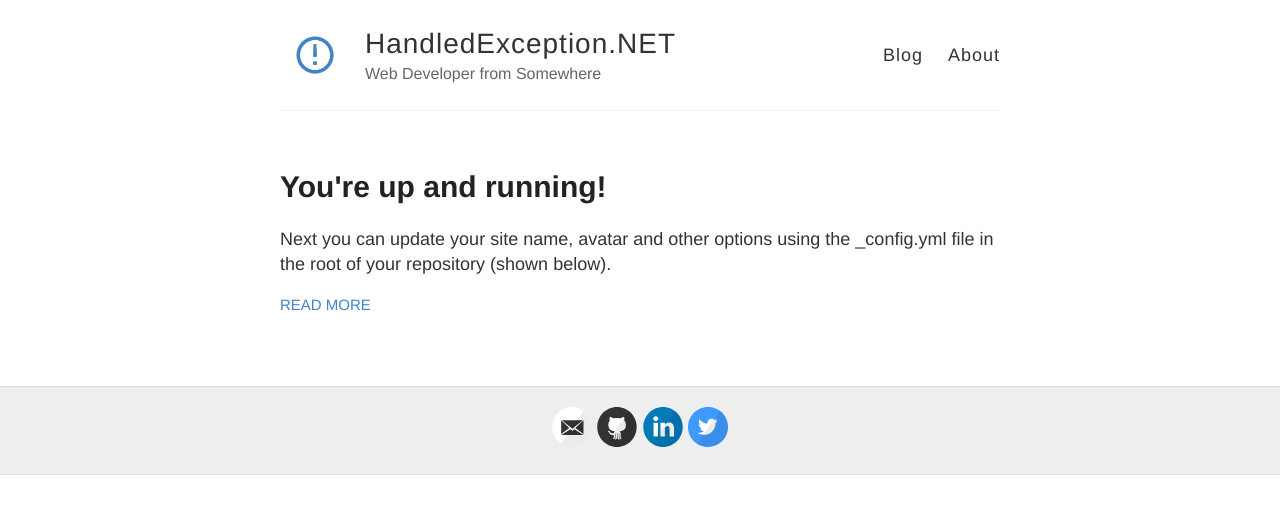
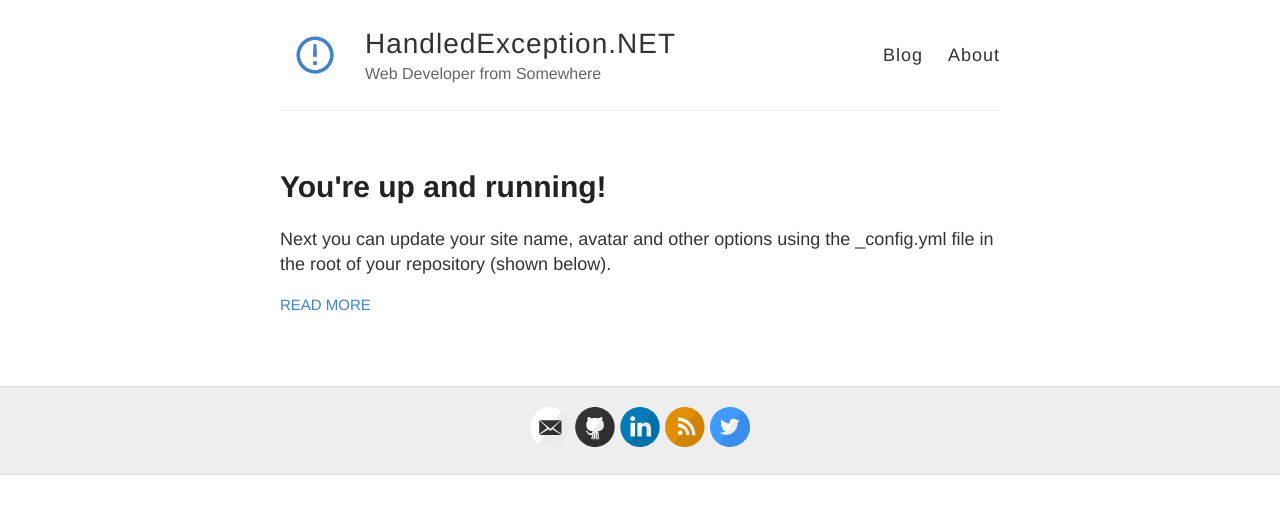
Before and after one commit to nmarkezic/HandledException.net, a Jekyll site: the page built from index.html, in a window 1280 px wide. Shown: the top 514 px of the page. Built offline with Jekyll 4.4.1, drawn with Linux system fonts in a browser that asks for light colours.

```diff
--- a/_config.yml
+++ b/_config.yml
@@ -25,7 +25,7 @@ footer-links:
   instagram:
   linkedin: markezic
   pinterest:
-  rss: # just type anything here for a working RSS icon
+  rss: RSS # just type anything here for a working RSS icon
   twitter: NikolaMarkezic
   stackoverflow: # your stackoverflow profile, e.g. "users/50476/bart-kiers"
   youtube: # channel/<your_long_string> or user/<user-name>
@@ -34,7 +34,7 @@ footer-links:
 
 # Enter your Disqus shortname (not your username) to enable commenting on posts
 # You can find your shortname on the Settings page of your Disqus account
-disqus:
+disqus: handledexception
 
 # Enter your Google Analytics web tracking code (e.g. UA-2110908-2) to activate tracking
 google_analytics: UA-106203704-1
```
